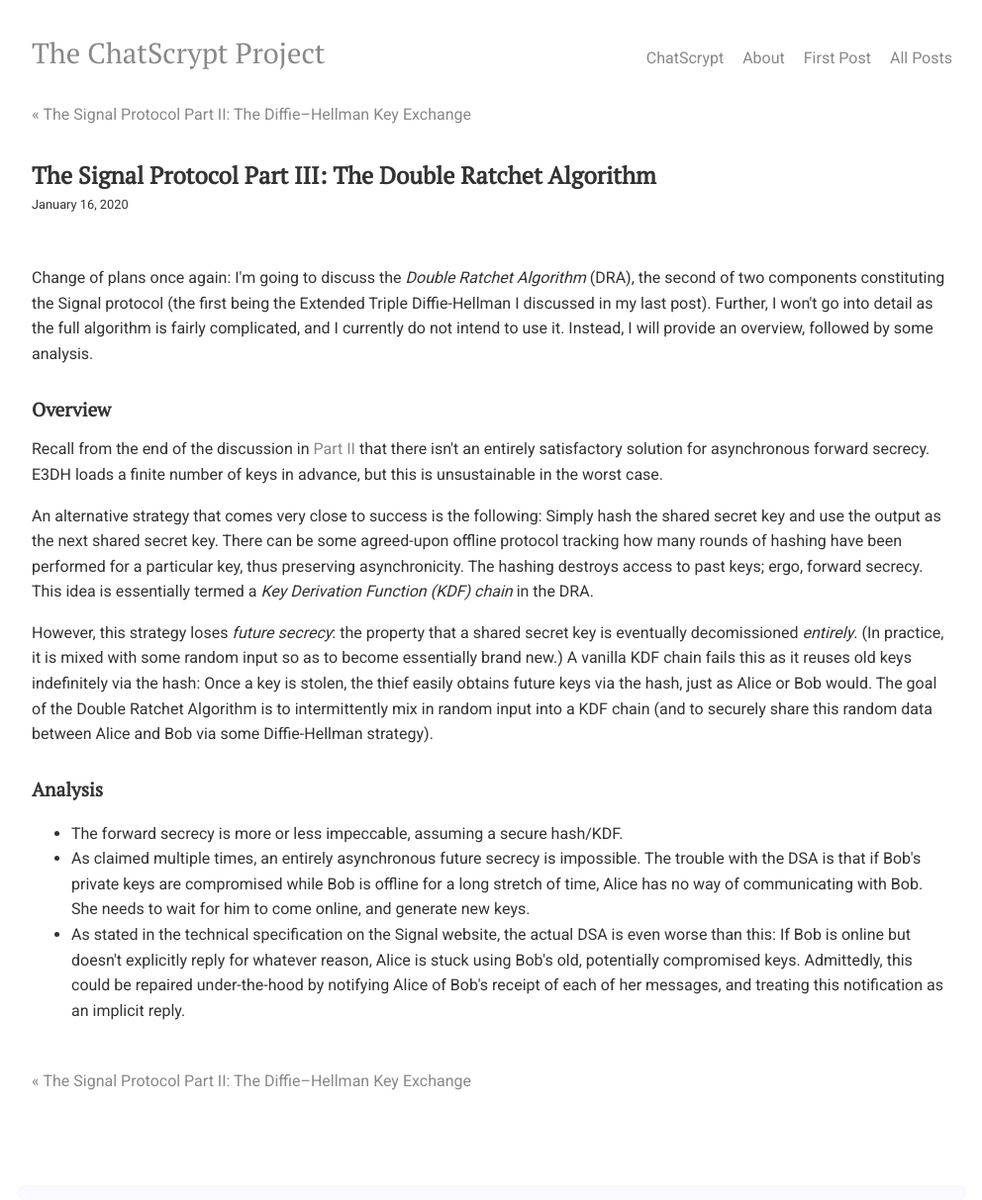
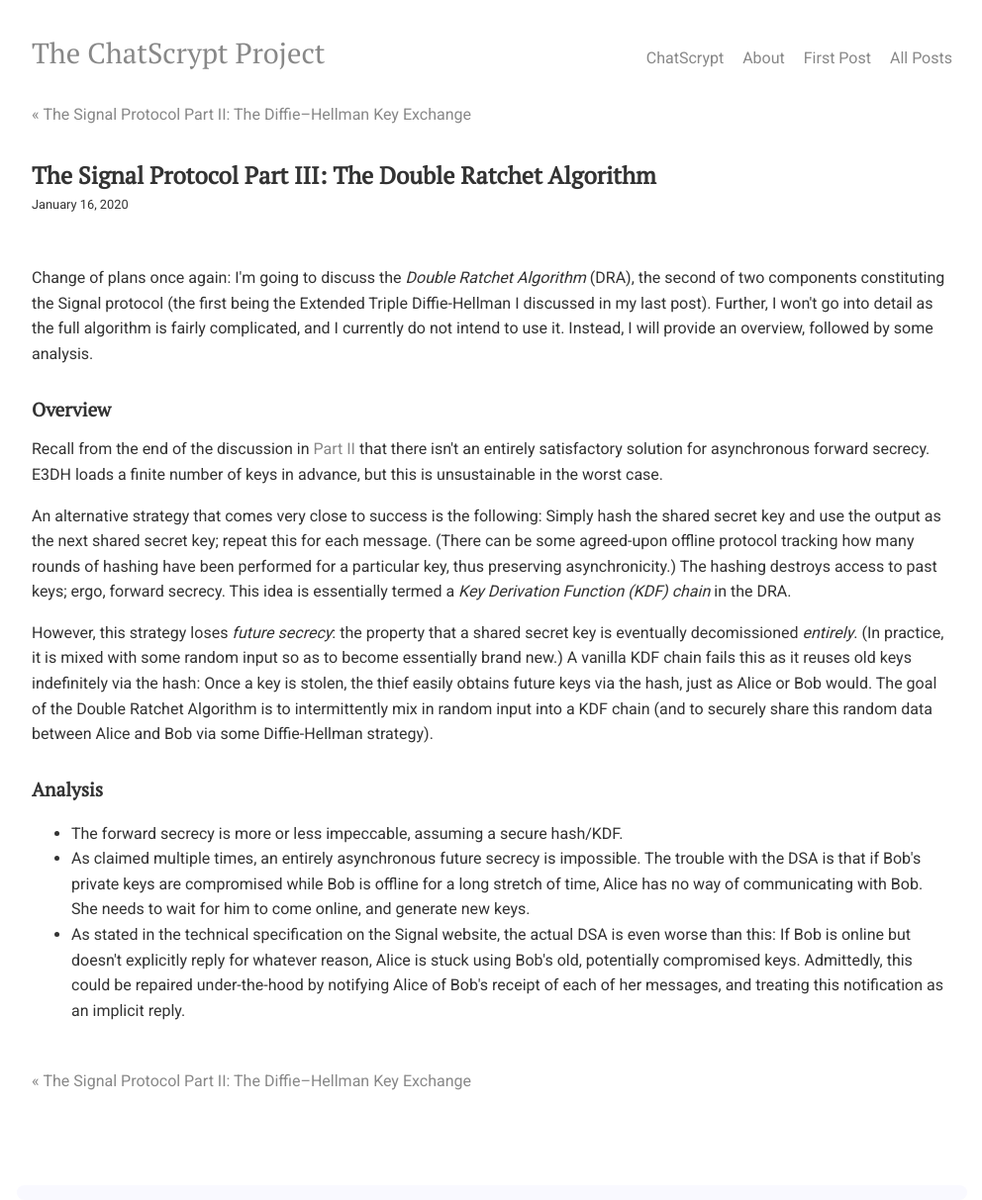
Before and after one commit to chatscrypt/chatscrypt.github.io, a Jekyll site: the page built from _posts/2020-01-16-the-signal-protocol-part-iii-the-double-ratchet-algorithm.html, in a window 1280 px wide. Shown: the whole page at 99% size, without its empty margins (143-1135 px from the left). Built offline with Jekyll 4.4.1, drawn with Linux system fonts in a browser that asks for light colours; comment, search, counter and statistics services are not loaded.

Commit message:
Update 2020-01-16-the-signal-protocol-part-iii-the-double-ratchet-algorithm.html

```diff
--- a/_posts/2020-01-16-the-signal-protocol-part-iii-the-double-ratchet-algorithm.html
+++ b/_posts/2020-01-16-the-signal-protocol-part-iii-the-double-ratchet-algorithm.html
@@ -13,7 +13,7 @@
 
 Recall from the end of the discussion in <a href="https://chatscrypt.github.io/2020/01/06/the-signal-protocol-part-ii-the-diffie-hellman-key-exchange">Part II</a> that there isn't an entirely satisfactory solution for asynchronous forward secrecy. E3DH loads a finite number of keys in advance, but this is unsustainable in the worst case.
 
-<p>An alternative strategy that comes very close to success is the following: Simply hash the shared secret key and use the output as the next shared secret key. There can be some agreed-upon offline protocol tracking how many rounds of hashing have been performed for a particular key, thus preserving asynchronicity. The hashing destroys access to past keys; ergo, forward secrecy. This idea is essentially termed a <i>Key Derivation Function (KDF) chain</i> in the DRA.
+<p>An alternative strategy that comes very close to success is the following: Simply hash the shared secret key and use the output as the next shared secret key; repeat this for each message. (There can be some agreed-upon offline protocol tracking how many rounds of hashing have been performed for a particular key, thus preserving asynchronicity.) The hashing destroys access to past keys; ergo, forward secrecy. This idea is essentially termed a <i>Key Derivation Function (KDF) chain</i> in the DRA.
 
 <p>However, this strategy loses <i>future secrecy</i>: the property that a shared secret key is eventually decomissioned <i>entirely</i>. (In practice, it is mixed with some random input so as to become essentially brand new.) A vanilla KDF chain fails this as it reuses old keys indefinitely via the hash: Once a key is stolen, the thief easily obtains future keys via the hash, just as Alice or Bob would. The goal of the Double Ratchet Algorithm is to intermittently mix in random input into a KDF chain (and to securely share this random data between Alice and Bob via some Diffie-Hellman strategy).
 
```
